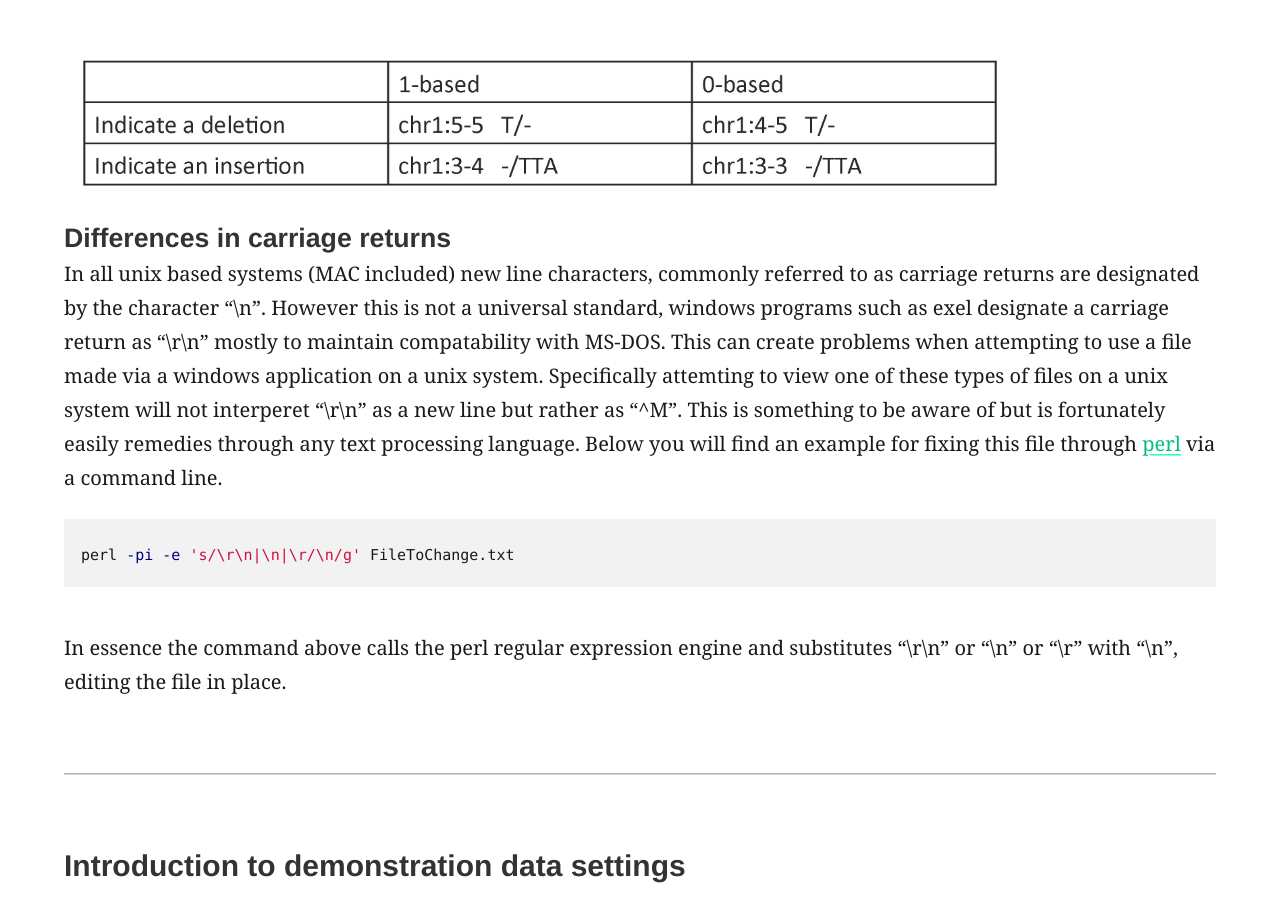
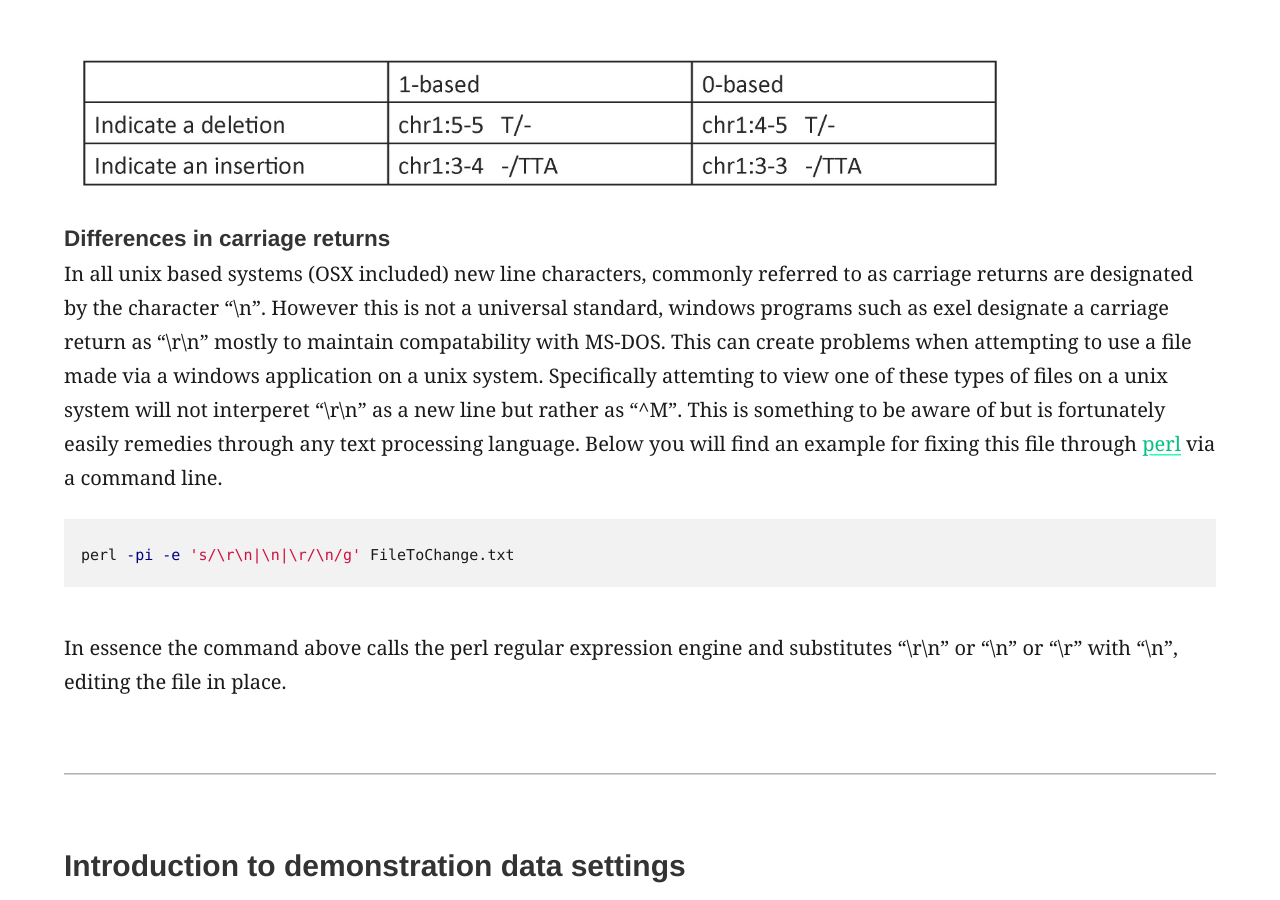
Before and after one commit to griffithlab/genviz.org, a Jekyll site: the page built from _posts/0001-02-01-Review_of_Central_Concepts.md, in a window 1280 px wide and 900 px high, scrolled down 5682 px. Built offline with Jekyll 4.4.1, drawn with Linux system fonts in a browser that asks for light colours; nearby versions of some CDN libraries.

Commit message:
minor formating

````diff
--- a/_posts/0001-02-01-Review_of_Central_Concepts.md
+++ b/_posts/0001-02-01-Review_of_Central_Concepts.md
@@ -69,7 +69,7 @@ In the same vein it is often beneficial to view acutal sequence data, again ther
 
 ### Common problems
 
-#### Genomic coordinate systems
+##### Genomic coordinate systems
 
 Within computational biology there are two competing coordinate systems for specifying regions within the genome. These two systems number either the nucleotides in the genome directly (1-based), or the gaps between nucleotides (0-based). Let's look at the diagram below displaying an imaginary sequence on chromosome 1 to help illustrate this concept.
 
@@ -95,8 +95,8 @@ To indicate insertions or deletions:
 
 {% include figure.html image="/assets/Central_Concepts/insertion_or_deletion.jpg" width="950" %}
 
-#### Differences in carriage returns
-In all unix based systems (MAC included) new line characters, commonly referred to as carriage returns are designated by the character "\n". However this is not a universal standard, windows programs such as exel designate a carriage return as "\r\n" mostly to maintain compatability with MS-DOS. This can create problems when attempting to use a file made via a windows application on a unix system. Specifically attemting to view one of these types of files on a unix system will not interperet "\r\n" as a new line but rather as "^M". This is something to be aware of but is fortunately easily remedies through any text processing language. Below you will find an example for fixing this file through [perl](https://www.perl.org/) via a command line.
+##### Differences in carriage returns
+In all unix based systems (OSX included) new line characters, commonly referred to as carriage returns are designated by the character "\n". However this is not a universal standard, windows programs such as exel designate a carriage return as "\r\n" mostly to maintain compatability with MS-DOS. This can create problems when attempting to use a file made via a windows application on a unix system. Specifically attemting to view one of these types of files on a unix system will not interperet "\r\n" as a new line but rather as "^M". This is something to be aware of but is fortunately easily remedies through any text processing language. Below you will find an example for fixing this file through [perl](https://www.perl.org/) via a command line.
 
 ```bash
 perl -pi -e 's/\r\n|\n|\r/\n/g' FileToChange.txt
````
